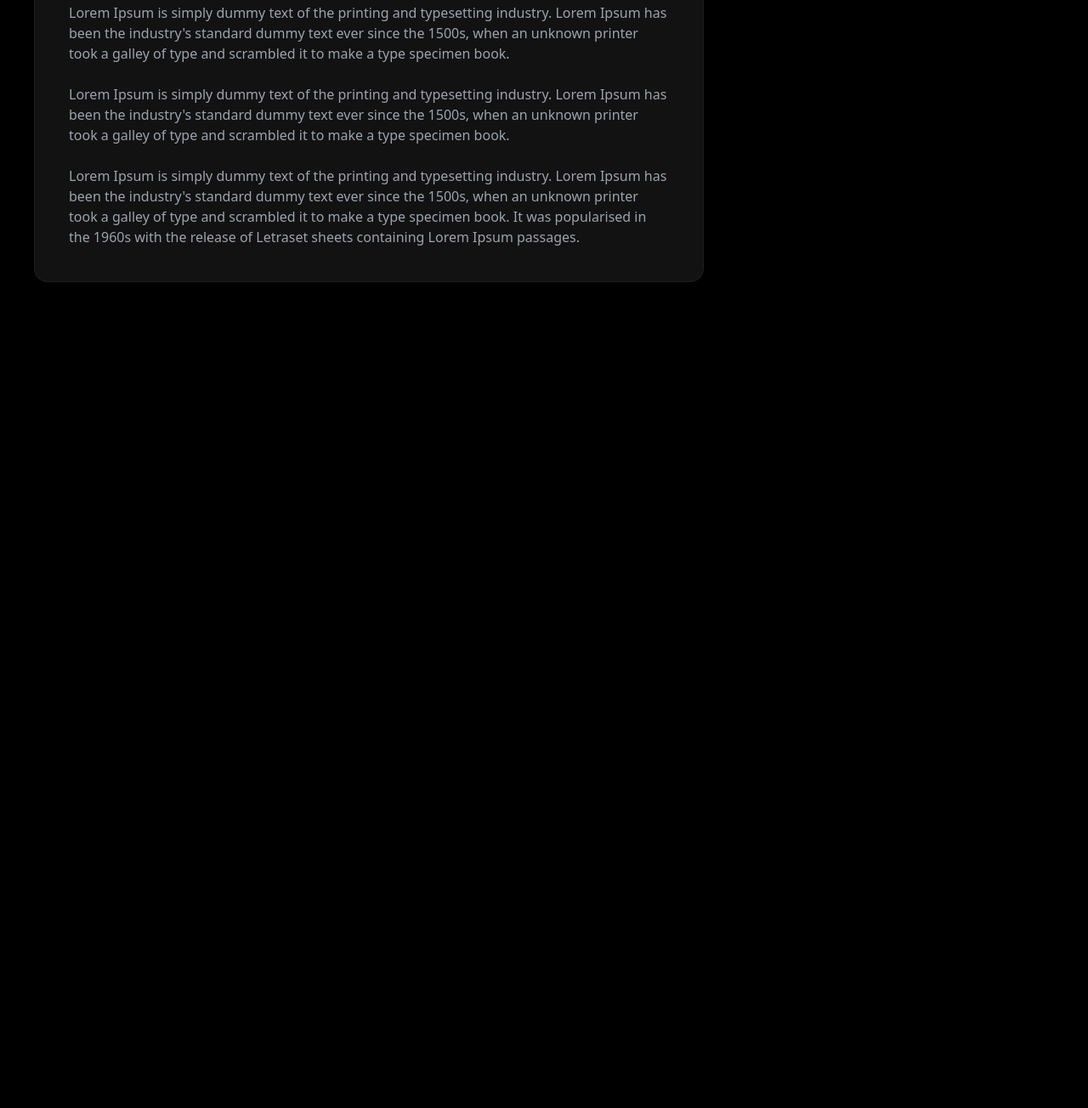
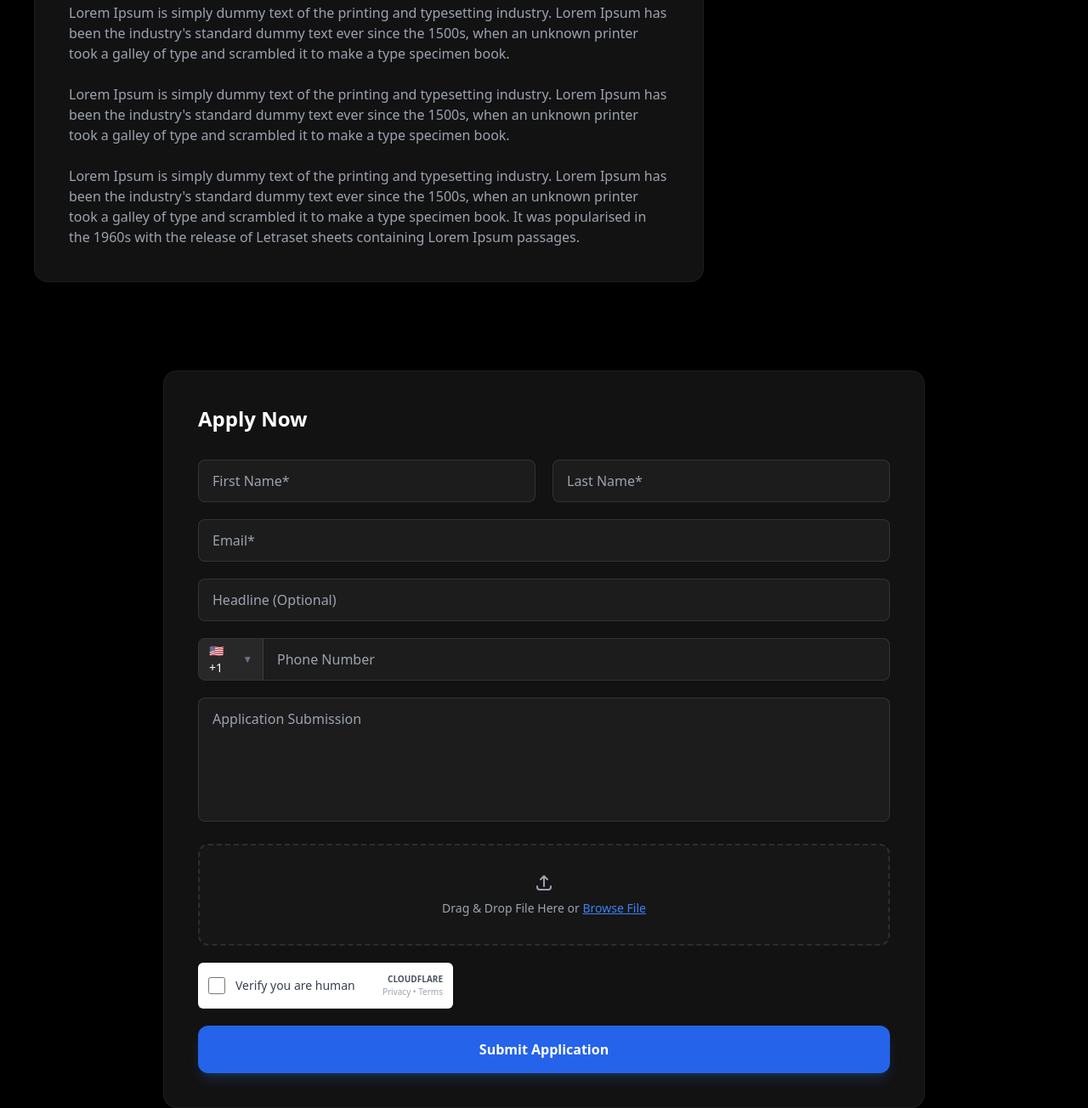
Before and after one commit to khidirovv33/homecolab30, a website: page Abdullo.html in a window 1280 px wide. Shown: the part 1576-2880 px from the top of the page at 85% size. Before the commit the page ends 1948 px from the top, so only its background shows below. Drawn offline with nearby package versions, Linux system fonts and the light colour scheme.

Commit message:
com3 by Abdullo

```diff
--- a/Abdullo.html
+++ b/Abdullo.html
@@ -152,5 +152,64 @@
 
     </div>
 
+    <div class="max-w-4xl mx-auto mt-16 p-4 md:p-0">
+    <div class="bg-[#121212] rounded-2xl p-6 md:p-10 border border-white/5 shadow-2xl">
+        <h2 class="text-2xl font-bold mb-8 text-white">Apply Now</h2>
+
+        <form class="space-y-5">
+            <div class="grid grid-cols-1 md:grid-cols-2 gap-5">
+                <input type="text" placeholder="First Name*"
+                    class="w-full bg-[#1c1c1c] border border-white/10 rounded-lg px-4 py-3 text-white focus:outline-none focus:border-blue-500 transition">
+                <input type="text" placeholder="Last Name*"
+                    class="w-full bg-[#1c1c1c] border border-white/10 rounded-lg px-4 py-3 text-white focus:outline-none focus:border-blue-500 transition">
+            </div>
+
+            <input type="email" placeholder="Email*"
+                class="w-full bg-[#1c1c1c] border border-white/10 rounded-lg px-4 py-3 text-white focus:outline-none focus:border-blue-500 transition">
+
+            <input type="text" placeholder="Headline (Optional)"
+                class="w-full bg-[#1c1c1c] border border-white/10 rounded-lg px-4 py-3 text-white focus:outline-none focus:border-blue-500 transition">
+
+            <div class="flex bg-[#1c1c1c] border border-white/10 rounded-lg overflow-hidden focus-within:border-blue-500 transition">
+                <div class="flex items-center px-3 border-r border-white/10 bg-white/5 gap-2">
+                    <span class="text-sm">🇺🇸 +1</span>
+                    <span class="text-xs text-gray-500">▼</span>
+                </div>
+                <input type="tel" placeholder="Phone Number"
+                    class="w-full bg-transparent px-4 py-3 text-white focus:outline-none">
+            </div>
+
+            <textarea placeholder="Application Submission" rows="5"
+                class="w-full bg-[#1c1c1c] border border-white/10 rounded-lg px-4 py-3 text-white focus:outline-none focus:border-blue-500 transition resize-none"></textarea>
+
+            <div class="border-2 border-dashed border-white/10 rounded-xl p-8 text-center bg-white/[0.02] hover:bg-white/[0.04] transition cursor-pointer">
+                <div class="flex flex-col items-center gap-2">
+                    <svg class="w-6 h-6 text-gray-400" fill="none" stroke="currentColor" viewBox="0 0 24 24">
+                        <path stroke-linecap="round" stroke-linejoin="round" stroke-width="2" d="M4 16v1a3 3 0 003 3h10a3 3 0 003-3v-1m-4-8l-4-4m0 0L8 8m4-4v12"/>
+                    </svg>
+                    <p class="text-sm text-gray-400">
+                        Drag & Drop File Here or <span class="text-blue-500 underline">Browse File</span>
+                    </p>
+                </div>
+            </div>
+
+            <div class="bg-white rounded-md p-3 flex items-center justify-between max-w-[300px]">
+                <div class="flex items-center gap-3">
+                    <input type="checkbox" class="w-5 h-5 rounded border-gray-300">
+                    <span class="text-sm text-gray-700">Verify you are human</span>
+                </div>
+                <div class="text-[10px] text-gray-400 text-right">
+                    <span class="font-bold text-gray-600 block">CLOUDFLARE</span>
+                    Privacy • Terms
+                </div>
+            </div>
+
+            <button type="submit"
+                class="w-full bg-blue-600 hover:bg-blue-700 text-white font-bold py-4 rounded-xl shadow-lg shadow-blue-500/20 transition duration-300">
+                Submit Application
+            </button>
+        </form>
+    </div>
+</div>
 </body>
 </html>
```
